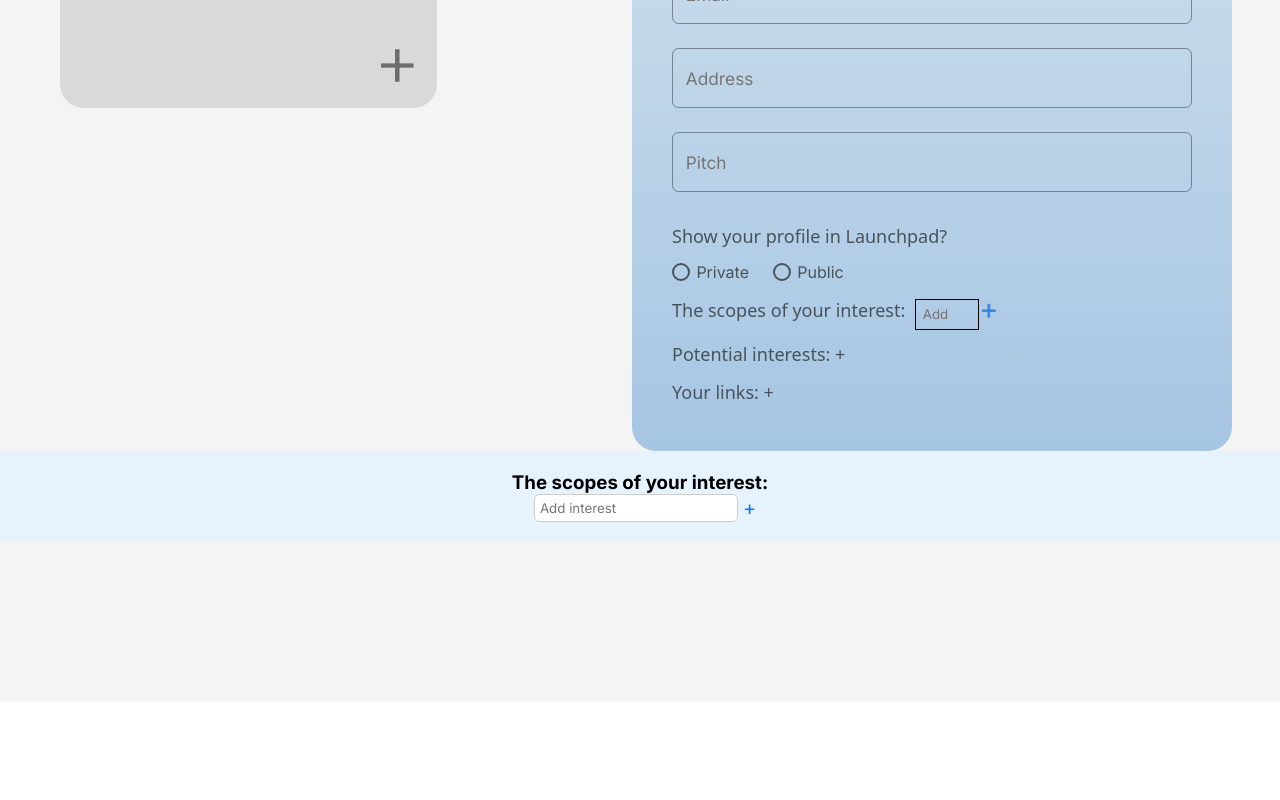
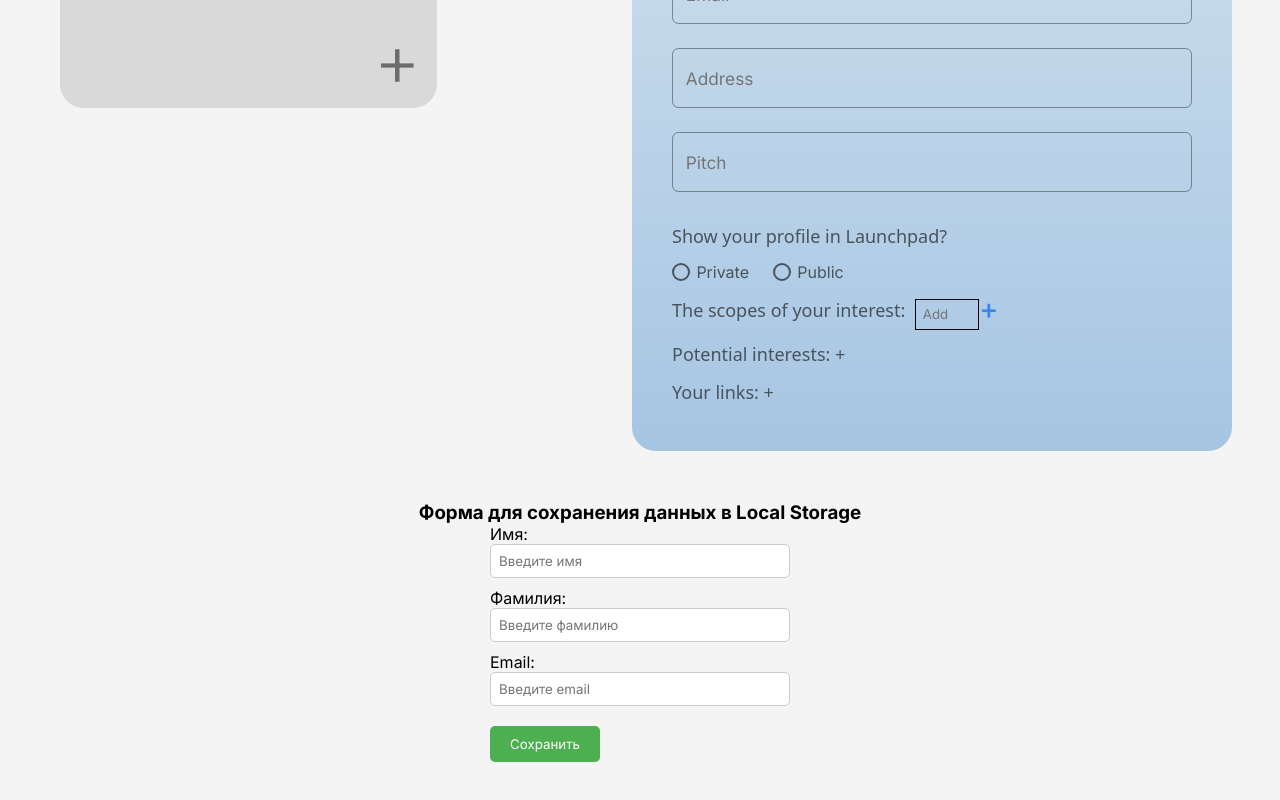
Before and after one commit to Arxpetro/Trood-intern-task, a React (Create React App) app: page / in a window 1280 px wide. Shown: the part 672-1472 px from the top of the page. Before the commit the page ends 1374 px from the top, so only its background shows below. Built offline with nearby package versions, Linux system fonts and the light colour scheme.

Commit message:
Test is working. How to make it with Form?

```diff
--- a/src/Components/Profile/Test.jsx
+++ b/src/Components/Profile/Test.jsx
@@ -1,170 +1,196 @@
-import React, {useState} from 'react'
+import React, { useState, useEffect } from "react";
 
 function Test() {
-  // Состояние для хранения списка интересов
-  const [interests, setInterests] = useState([]);
-  const [newInterest, setNewInterest] = useState(""); // Состояние для нового интереса
+	// // Состояние для хранения списка интересов
+	// const [interests, setInterests] = useState([]);
+	// const [newInterest, setNewInterest] = useState(""); // Состояние для нового интереса
 
-  // Добавление нового интереса
-  const handleAddInterest = () => {
-    if (newInterest.trim() && !interests.includes(newInterest.trim())) {
-      setInterests([...interests, newInterest.trim()]);
-      setNewInterest(""); // Очищаем поле ввода
-    }
+	// // Добавление нового интереса
+	// const handleAddInterest = () => {
+	//   if (newInterest.trim() && !interests.includes(newInterest.trim())) {
+	//     setInterests([...interests, newInterest.trim()]);
+	//     setNewInterest(""); // Очищаем поле ввода
+	//   }
+	// };
+
+	// // Удаление интереса
+	// const handleRemoveInterest = (interest) => {
+	//   setInterests(interests.filter((item) => item !== interest));
+	// };
+
+	// return (
+	//   <div style={{ textAlign: "center", padding: "20px", backgroundColor: "#e6f3ff" }}>
+	//     <h3>The scopes of your interest:</h3>
+	//     <div style={{ display: "flex", justifyContent: "center", alignItems: "center", gap: "10px" }}>
+	//       {/* Интересы */}
+	//       <div style={{ display: "flex", flexWrap: "wrap", gap: "10px" }}>
+	//         {interests.map((interest, index) => (
+	//           <div
+	//             key={index}
+	//             onClick={() => handleRemoveInterest(interest)}
+	//             style={{
+	//               padding: "5px 10px",
+	//               border: "1px solid #333",
+	//               borderRadius: "20px",
+	//               backgroundColor: "#fff",
+	//               cursor: "pointer",
+	//               display: "inline-flex",
+	//               alignItems: "center",
+	//             }}
+	//           >
+	//             {interest}
+	//           </div>
+	//         ))}
+	//       </div>
+	//       {/* Добавление нового интереса */}
+	//       <div style={{ display: "flex", alignItems: "center", gap: "5px" }}>
+	//         <input
+	//           type="text"
+	//           value={newInterest}
+	//           onChange={(e) => setNewInterest(e.target.value)}
+	//           placeholder="Add interest"
+	//           style={{
+	//             padding: "5px",
+	//             borderRadius: "5px",
+	//             border: "1px solid #ccc",
+	//             outline: "none",
+	//           }}
+	//         />
+	//         <button
+	//           onClick={handleAddInterest}
+	//           style={{
+	//             background: "none",
+	//             border: "none",
+	//             color: "#007bff",
+	//             fontSize: "20px",
+	//             cursor: "pointer",
+	//           }}
+	//         >
+	//           +
+	//         </button>
+	//       </div>
+	//     </div>
+	//   </div>
+	// );
+	///////////////////////////////////////////////////
+	// Состояние для хранения данных формы
+	const [formData, setFormData] = useState({
+		firstName: "",
+		lastName: "",
+		email: "",
+	});
+
+	// Обработчик изменений в полях формы
+	const handleChange = (event) => {
+		const { name, value } = event.target;
+		setFormData((prevData) => ({
+			...prevData,
+			[name]: value,
+		}));
 	};
 
-  // Удаление интереса
-  const handleRemoveInterest = (interest) => {
-    setInterests(interests.filter((item) => item !== interest));
+	// Обработчик сохранения данных
+	const handleSubmit = (event) => {
+		event.preventDefault(); // Предотвращаем перезагрузку страницы
+		// Сохраняем данные в Local Storage
+		localStorage.setItem("formData", JSON.stringify(formData));
+		//alert("Данные успешно сохранены в Local Storage!");
+		// Можно очистить форму, если нужно:
+		// setFormData({
+		// 	firstName: "",
+		// 	lastName: "",
+		// 	email: "",
+		// });
 	};
 
+	// loading formData from localstorage at the first rendering
+	useEffect(() => {
+	    const savedData = localStorage.getItem("formData");
+	    if (savedData) {
+	      setFormData(JSON.parse(savedData)); // Устанавливаем сохранённые данные
+	    }
+	}, []);
+
 	return (
-    <div style={{ textAlign: "center", padding: "20px", backgroundColor: "#e6f3ff" }}>
-      <h3>The scopes of your interest:</h3>
-      <div style={{ display: "flex", justifyContent: "center", alignItems: "center", gap: "10px" }}>
-        {/* Интересы */}
-        <div style={{ display: "flex", flexWrap: "wrap", gap: "10px" }}>
-          {interests.map((interest, index) => (
-            <div
-              key={index}
-              onClick={() => handleRemoveInterest(interest)}
-              style={{
-                padding: "5px 10px",
-                border: "1px solid #333",
-                borderRadius: "20px",
-                backgroundColor: "#fff",
-                cursor: "pointer",
-                display: "inline-flex",
-                alignItems: "center",
-              }}
+		<div style={{ textAlign: "center", marginTop: "50px" }}>
+			<h3>Форма для сохранения данных в Local Storage</h3>
+			<form
+				onSubmit={handleSubmit}
+				style={{ display: "inline-block", textAlign: "left" }}
 			>
-              {interest}
-            </div>
-          ))}
-        </div>
-        {/* Добавление нового интереса */}
-        <div style={{ display: "flex", alignItems: "center", gap: "5px" }}>
+				<div style={{ marginBottom: "10px" }}>
+					<label>
+						Имя: <br />
 						<input
 							type="text"
-            value={newInterest}
-            onChange={(e) => setNewInterest(e.target.value)}
-            placeholder="Add interest"
+							name="firstName"
+							value={formData.firstName}
+							onChange={handleChange}
+							placeholder="Введите имя"
+							required
 							style={{
-              padding: "5px",
+								width: "300px",
+								padding: "8px",
 								borderRadius: "5px",
 								border: "1px solid #ccc",
-              outline: "none",
 							}}
 						/>
+					</label>
+				</div>
+				<div style={{ marginBottom: "10px" }}>
+					<label>
+						Фамилия: <br />
+						<input
+							type="text"
+							name="lastName"
+							value={formData.lastName}
+							onChange={handleChange}
+							placeholder="Введите фамилию"
+							required
+							style={{
+								width: "300px",
+								padding: "8px",
+								borderRadius: "5px",
+								border: "1px solid #ccc",
+							}}
+						/>
+					</label>
+				</div>
+				<div style={{ marginBottom: "20px" }}>
+					<label>
+						Email: <br />
+						<input
+							type="email"
+							name="email"
+							value={formData.email}
+							onChange={handleChange}
+							placeholder="Введите email"
+							required
+							style={{
+								width: "300px",
+								padding: "8px",
+								borderRadius: "5px",
+								border: "1px solid #ccc",
+							}}
+						/>
+					</label>
+				</div>
 				<button
-            onClick={handleAddInterest}
+					type="submit"
 					style={{
-              background: "none",
+						padding: "10px 20px",
+						backgroundColor: "#4CAF50",
+						color: "white",
 						border: "none",
-              color: "#007bff",
-              fontSize: "20px",
+						borderRadius: "5px",
 						cursor: "pointer",
 					}}
 				>
-            +
+					Сохранить
 				</button>
-        </div>
-      </div>
+			</form>
 		</div>
 	);
-///////////////////////////////////////////////////
-  //   // Состояние для хранения данных формы
-  // const [formData, setFormData] = useState({
-  //   firstName: "",
-  //   lastName: "",
-  //   email: "",
-  // });
-
-  // // Обработчик изменений в полях формы
-  // const handleChange = (event) => {
-  //   const { name, value } = event.target;
-  //   setFormData((prevData) => ({
-  //     ...prevData,
-  //     [name]: value,
-  //   }));
-  // };
-
-  // // Обработчик сохранения данных
-  // const handleSubmit = (event) => {
-  //   event.preventDefault(); // Предотвращаем перезагрузку страницы
-  //   // Сохраняем данные в Local Storage
-  //   localStorage.setItem("formData", JSON.stringify(formData));
-  //   alert("Данные успешно сохранены в Local Storage!");
-  //   // Можно очистить форму, если нужно:
-  //   setFormData({
-  //     firstName: "",
-  //     lastName: "",
-  //     email: "",
-  //   });
-  // };
-
-  // return (
-  //   <div style={{ textAlign: "center", marginTop: "50px" }}>
-  //     <h3>Форма для сохранения данных в Local Storage</h3>
-  //     <form onSubmit={handleSubmit} style={{ display: "inline-block", textAlign: "left" }}>
-  //       <div style={{ marginBottom: "10px" }}>
-  //         <label>
-  //           Имя: <br />
-  //           <input
-  //             type="text"
-  //             name="firstName"
-  //             value={formData.firstName}
-  //             onChange={handleChange}
-  //             placeholder="Введите имя"
-  //             required
-  //             style={{ width: "300px", padding: "8px", borderRadius: "5px", border: "1px solid #ccc" }}
-  //           />
-  //         </label>
-  //       </div>
-  //       <div style={{ marginBottom: "10px" }}>
-  //         <label>
-  //           Фамилия: <br />
-  //           <input
-  //             type="text"
-  //             name="lastName"
-  //             value={formData.lastName}
-  //             onChange={handleChange}
-  //             placeholder="Введите фамилию"
-  //             required
-  //             style={{ width: "300px", padding: "8px", borderRadius: "5px", border: "1px solid #ccc" }}
-  //           />
-  //         </label>
-  //       </div>
-  //       <div style={{ marginBottom: "20px" }}>
-  //         <label>
-  //           Email: <br />
-  //           <input
-  //             type="email"
-  //             name="email"
-  //             value={formData.email}
-  //             onChange={handleChange}
-  //             placeholder="Введите email"
-  //             required
-  //             style={{ width: "300px", padding: "8px", borderRadius: "5px", border: "1px solid #ccc" }}
-  //           />
-  //         </label>
-  //       </div>
-  //       <button
-  //         type="submit"
-  //         style={{
-  //           padding: "10px 20px",
-  //           backgroundColor: "#4CAF50",
-  //           color: "white",
-  //           border: "none",
-  //           borderRadius: "5px",
-  //           cursor: "pointer",
-  //         }}
-  //       >
-  //         Сохранить
-  //       </button>
-  //     </form>
-  //   </div>
-  // );
 }
 
-export default Test
+export default Test;
--- a/src/Components/Profile/styles/Form.module.css
+++ b/src/Components/Profile/styles/Form.module.css
@@ -73,3 +73,14 @@
 .RadioInput:checked {
     border: 0.6rem solid rgb(63, 63, 63);
 }
+
+.interst{
+    padding: 0.4rem 0.7rem;
+    border: 1px solid #49535C;
+    border-radius: 1.25rem;
+    background-color: transparent;
+    cursor: pointer;
+    display: inline-flex;
+    align-items: center;
+
+}
```
Also changed, not shown: src/Components/Profile/Form.jsx (+20 -19 lines). Lines whose indentation alone changed are shown as unchanged.
